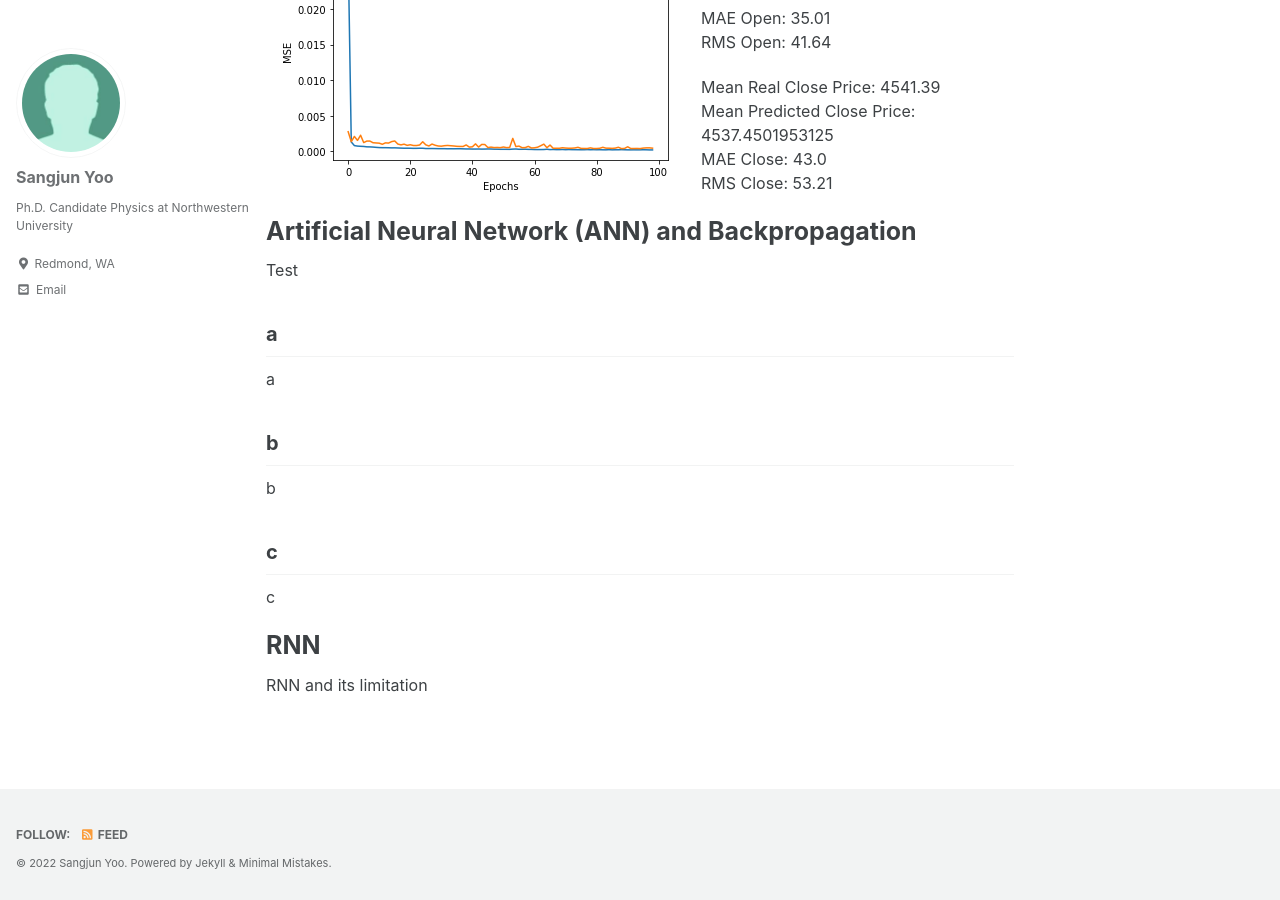
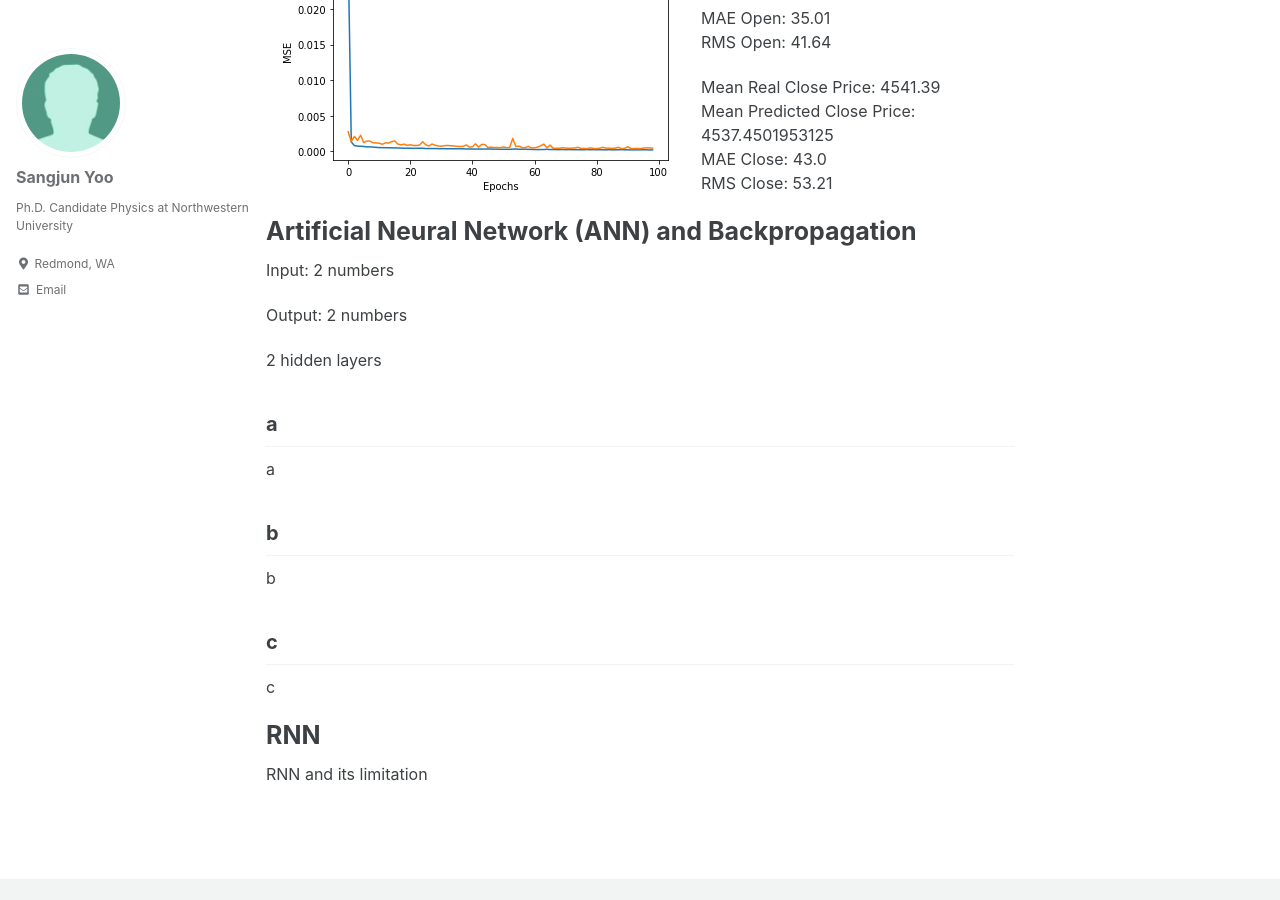
Before and after one commit to sangjunyoo-phd/sangjunyoo-phd.github.io, a Jekyll site: the page built from _pages/deeplearning.md, in a window 1280 px wide and 900 px high, scrolled down 4987 px. Built offline with Jekyll 4.4.1, drawn with Linux system fonts in a browser that asks for light colours; cached includes are drawn as plain includes.

Commit message:
Update deeplearning.md

```diff
--- a/_pages/deeplearning.md
+++ b/_pages/deeplearning.md
@@ -193,7 +193,11 @@ RMS Close: 53.21<br/>
 
 
 # Artificial Neural Network (ANN) and Backpropagation
-Test
+Input: 2 numbers
+
+Output: 2 numbers
+
+2 hidden layers
 ## a
 a
 ## b
```
